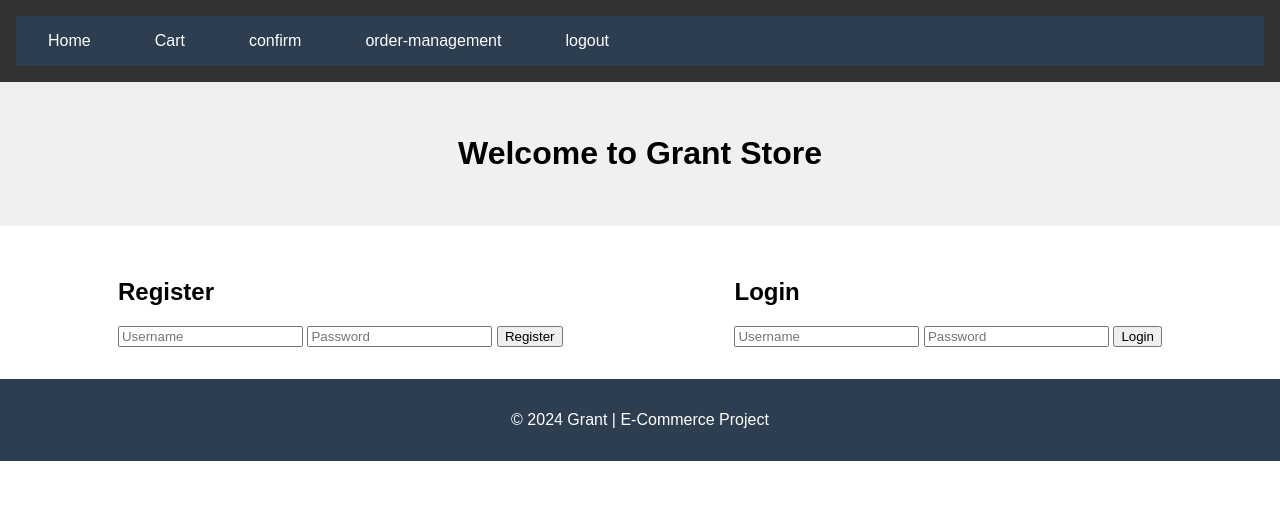
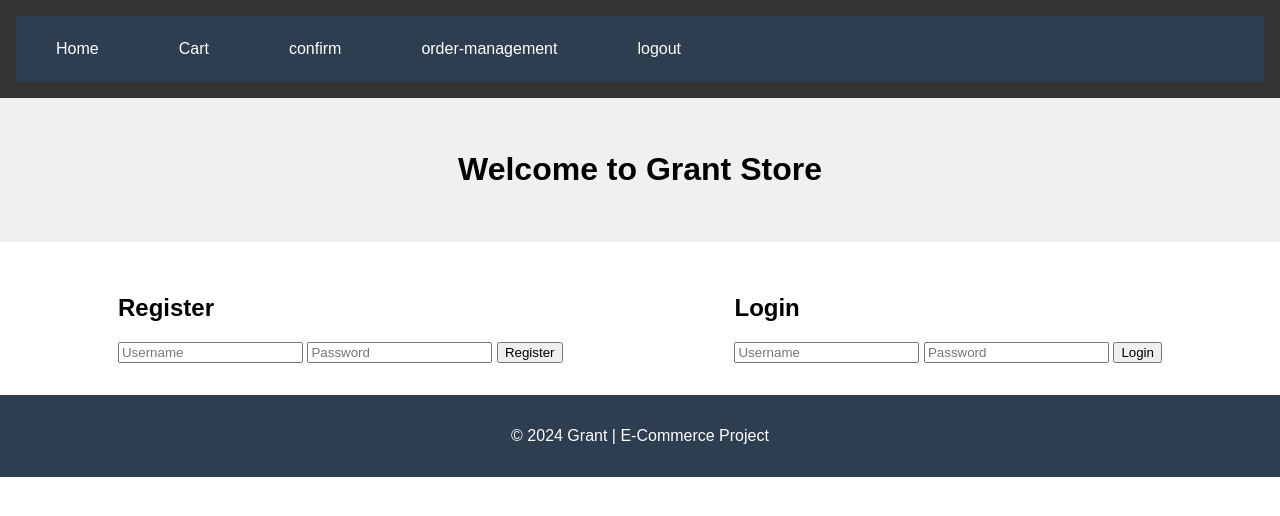
Before and after one commit to cnGRT/441week10, a plain HTML site: page index.html in a window 1280 px wide. Drawn offline with Linux system fonts and the light colour scheme.

Commit message:
Update styles.css

```diff
--- a/styles.css
+++ b/styles.css
@@ -11,12 +11,16 @@ body {
     background: #333;
     padding: 1rem;
     color: white;
+    gap: 1rem; /* Reduce gap for more links */
+    flex-wrap: wrap; /* Allow wrapping on small screens */
 }
 
 #nav a {
     color: white;
     margin: 0 1rem;
     text-decoration: none;
+    padding: 0.5rem;
+    white-space: nowrap; /* Prevent text wrapping */
 }
 
 .banner {
```
